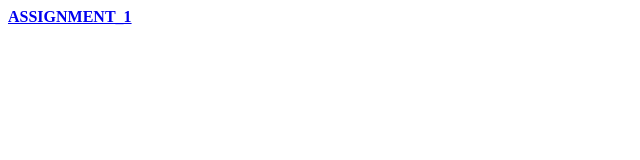
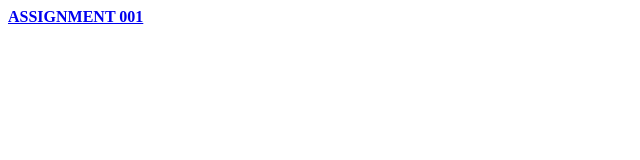
Before and after one commit to abishekvelavan/applicationdevelopmentpractices, a plain HTML site: page Application_developement_practices-main/index.html in a window 1280 px wide. Shown: the full height of the page, 0-640 px from the left. Drawn offline with Linux system fonts and the light colour scheme.

Commit message:
Update index.html

```diff
--- a/Application_developement_practices-main/index.html
+++ b/Application_developement_practices-main/index.html
@@ -8,13 +8,13 @@
 
     <meta name="viewport" content="width=device-width, initial-scale=1.0">
 
-    <title>Assignment</title>
+    <title>ADP Assignment</title>
 
 </head>
 
 <body>
 
-<a href="IMAGEMAPPING.html"><b><strong>ASSIGNMENT_1</strong></b></a><br>
+<a href="IMAGEMAPPING.html"><b><strong>ASSIGNMENT 001</strong></b></a><br>
 
 </body>
 
```
